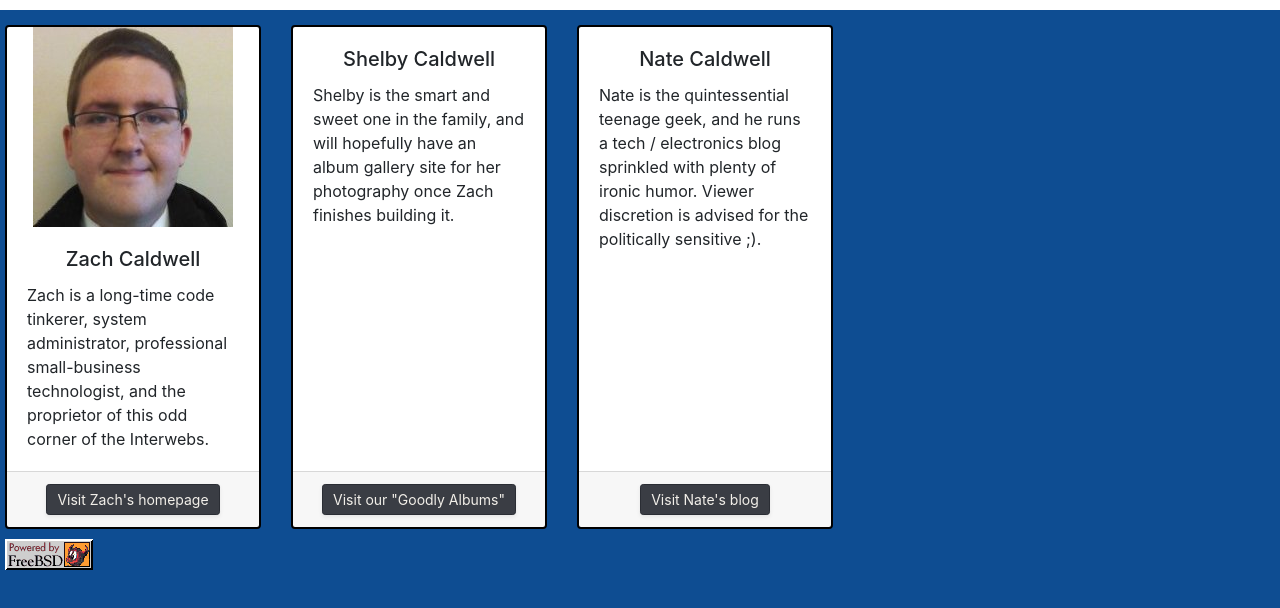
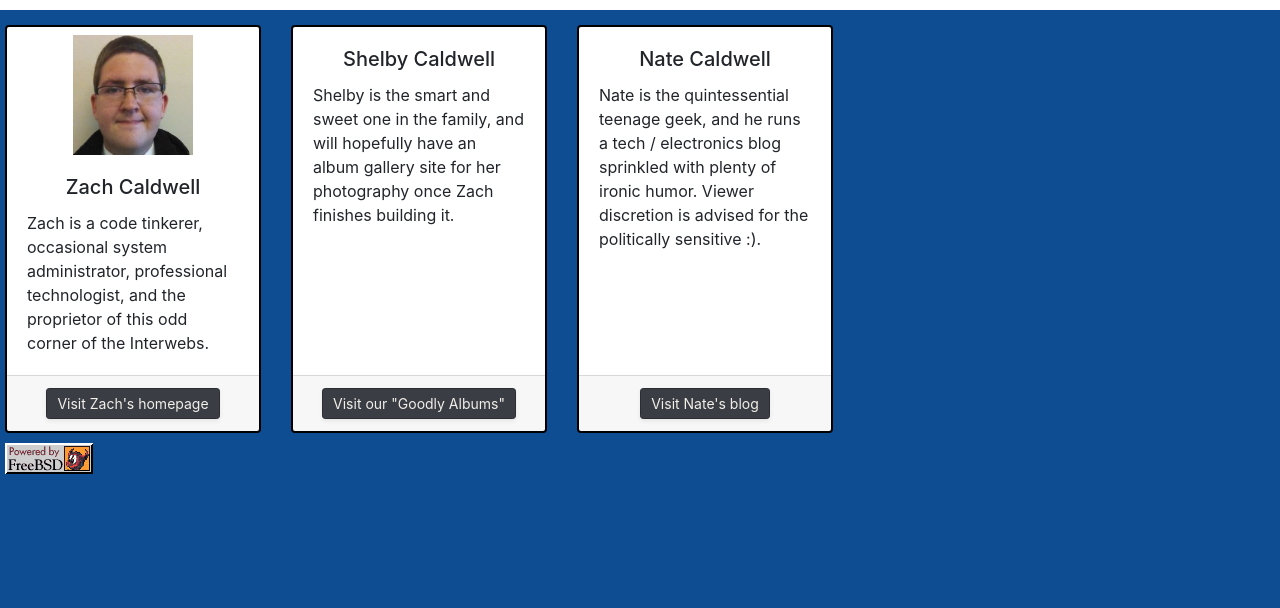
Before and after one commit to caldwellz/caldwellfam-site, a plain HTML site: page index.html in a window 1280 px wide. Shown: the part 46-654 px from the top of the page. Drawn offline with nearby package versions, Linux system fonts and the light colour scheme.

Commit message:
Style and description tweaks

```diff
--- a/css/main.css
+++ b/css/main.css
@@ -29,6 +29,11 @@ header {
   text-align: center;
 }
 
+.profile-img {
+  width: 120px;
+  margin-top: 0.5rem;
+}
+
 .card-text {
   text-align: left;
 }
--- a/index.html
+++ b/index.html
@@ -27,11 +27,11 @@
     <main>
       <div id="subsite-list" class="card-deck">
         <div class="card">
-          <a href="http://www.zach-caldwell.cf/"><img src="img/zach-pic-square.jpg" alt="Zach's profile photo" /></a>
+          <a href="http://www.zach-caldwell.cf/"><img class="profile-img" src="img/zach-pic-square.jpg" alt="Zach's profile photo" /></a>
           <div class="card-body">
             <h5 class="card-title">Zach Caldwell</h5>
             <div class="card-text">
-              Zach is a long-time code tinkerer, system administrator, professional small-business technologist, and the proprietor of this odd corner of the Interwebs.
+              Zach is a code tinkerer, occasional system administrator, professional technologist, and the proprietor of this odd corner of the Interwebs.
             </div>
           </div>
           <div class="card-footer d-flex justify-content-around">
@@ -55,7 +55,7 @@
           <div class="card-body">
             <h5 class="card-title">Nate Caldwell</h5>
             <div class="card-text">
-              Nate is the quintessential teenage geek, and he runs a tech / electronics blog sprinkled with plenty of ironic humor. Viewer discretion is advised for the politically sensitive ;).
+              Nate is the quintessential teenage geek, and he runs a tech / electronics blog sprinkled with plenty of ironic humor. Viewer discretion is advised for the politically sensitive :).
             </div>
           </div>
           <div class="card-footer d-flex justify-content-around">
```
